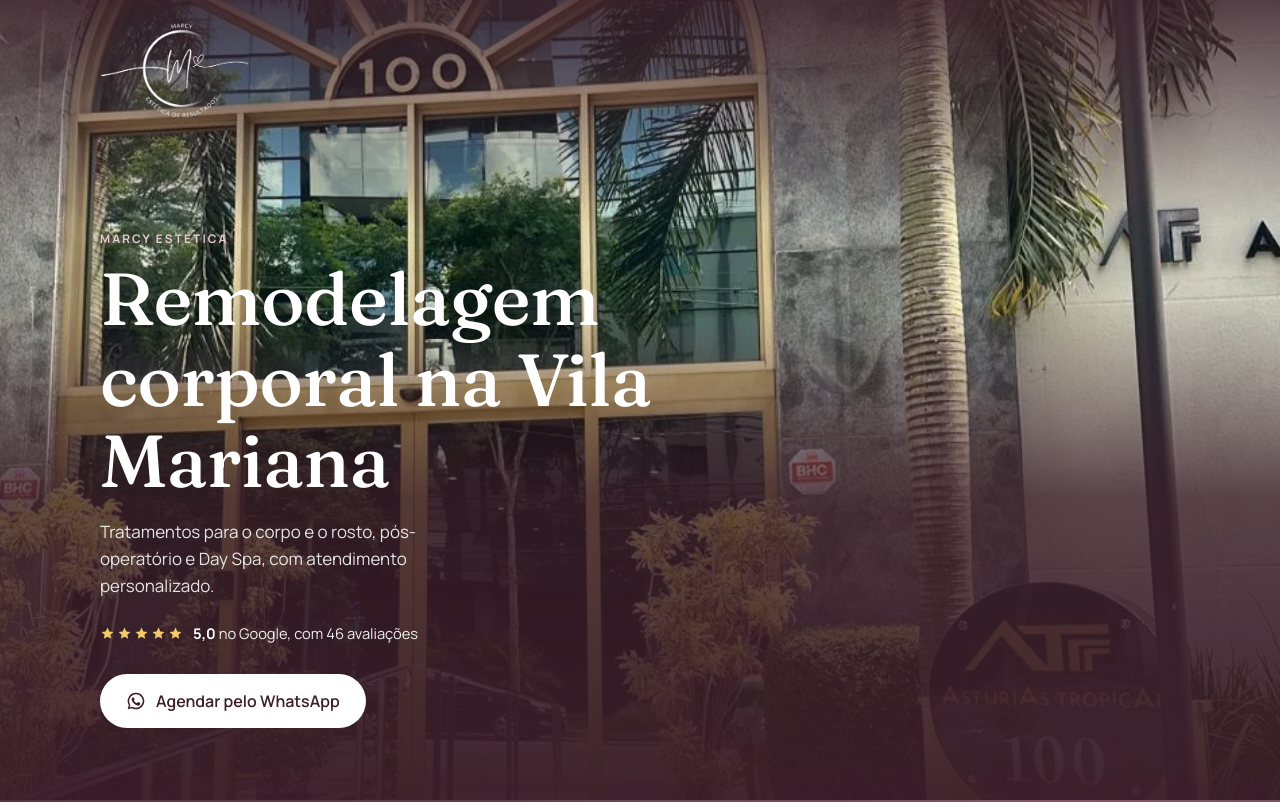
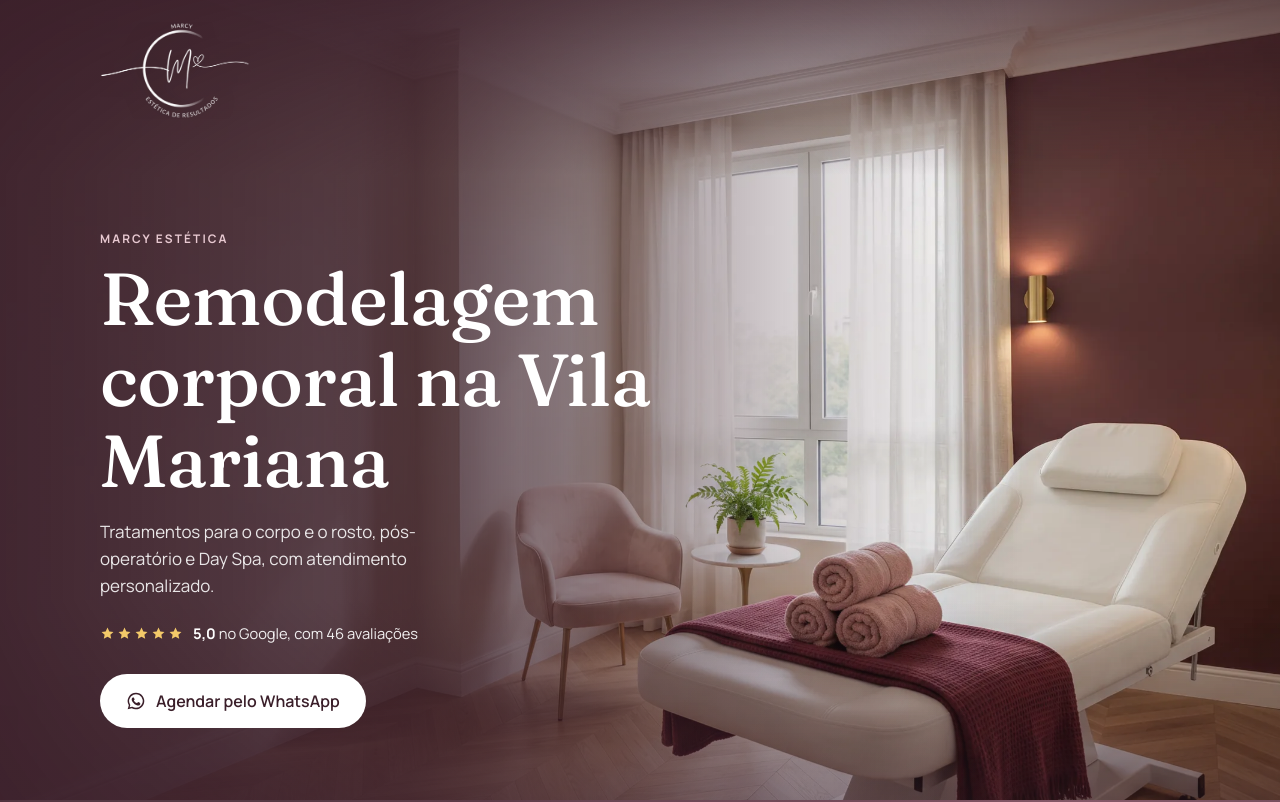
Before and after one commit to tryinfinito-lab/marcy-estetica, a plain HTML site: page index.html in a window 1280 px wide. Shown: the top 802 px of the page. Drawn offline with Linux system fonts and the light colour scheme.

Commit message:
Topo novo (celular e PC) e entrada nítida na Visita
Co-Authored-By: Claude Opus 5.5 <noreply@anthropic.com>

```diff
--- a/index.html
+++ b/index.html
@@ -201,6 +201,8 @@ footer img{width:150px;height:auto}
 @media (min-width:900px){
   section{padding:120px 0}
   .frases{margin-inline:0;padding-inline:0}
+  .hero-foto{object-position:50% 55%}
+  .hero::after{background:linear-gradient(90deg,rgba(58,30,41,.94) 0%,rgba(58,30,41,.8) 32%,rgba(58,30,41,.2) 62%,rgba(58,30,41,0) 80%),linear-gradient(180deg,rgba(58,30,41,.65) 0%,rgba(58,30,41,0) 22%,rgba(58,30,41,0) 75%,rgba(58,30,41,.45) 100%)}
   .hero-corpo{padding-bottom:72px}
   .hero-topo img{width:150px}
   .grupos{grid-template-columns:1fr 1fr}
@@ -234,7 +236,10 @@ footer img{width:150px;height:auto}
 </svg>
 
 <header class="hero" id="inicio">
-  <img class="hero-foto" src="img/entrada-alta.webp" alt="Entrada do prédio da Marcy Estética, com portas douradas em arco, na Rua Dr. Tirso Martins" fetchpriority="high">
+  <picture>
+    <source media="(min-width:900px)" srcset="img/topo-pc.webp" width="2400" height="1350">
+    <img class="hero-foto" src="img/topo-celular.webp" width="1200" height="2133" alt="Sala de atendimento clara, com parede vinho, maca branca e toalhas rosa" fetchpriority="high">
+  </picture>
   <div class="hero-topo wrap"><img src="img/logo-branco.webp" width="720" height="466" alt="Marcy Estética de resultados"></div>
   <div class="hero-corpo wrap">
     <span class="olho" data-entra="1">Marcy Estética</span>
@@ -384,7 +389,7 @@ footer img{width:150px;height:auto}
       </div>
     </div>
     <div class="fotos">
-      <figure class="moldura rv"><img src="img/saguao.webp" alt="Saguão do prédio, com piso de mármore e jardim" loading="lazy"></figure>
+      <figure class="moldura rv"><img src="img/entrada-alta.webp" alt="Entrada do prédio, número 100 da Rua Dr. Tirso Martins" loading="lazy"></figure>
       <figure class="moldura rv"><img src="img/recepcao.webp" alt="Recepção com cadeiras rosa" loading="lazy"></figure>
       <figure class="moldura rv"><img src="img/corredor.webp" alt="Corredor das salas de atendimento" loading="lazy"></figure>
     </div>
```
Also changed, not shown: img/logo-branco.png (deleted), img/logo-vinho.webp (deleted), img/og.jpg, img/saguao.webp (deleted), img/topo-celular.webp (added), img/topo-pc.webp (added).
